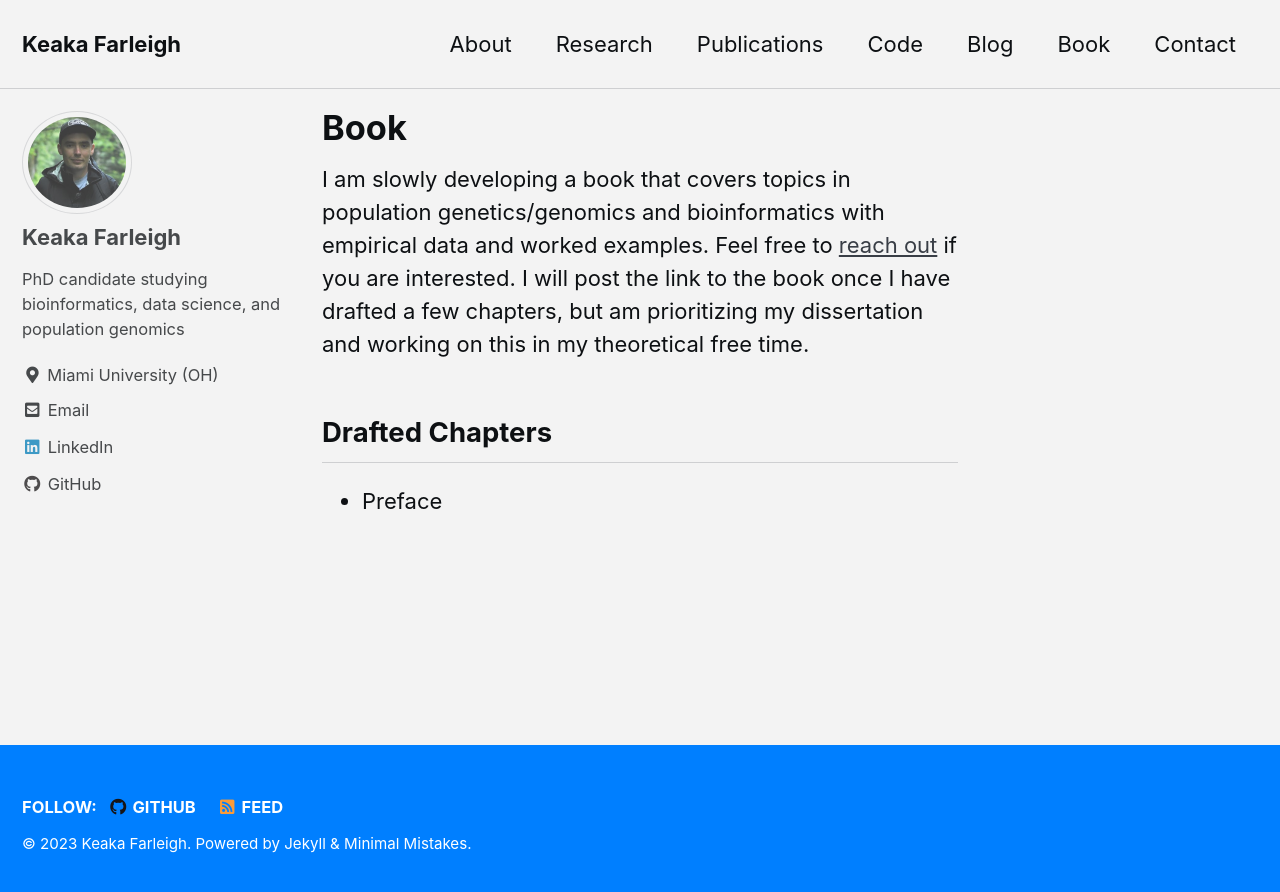
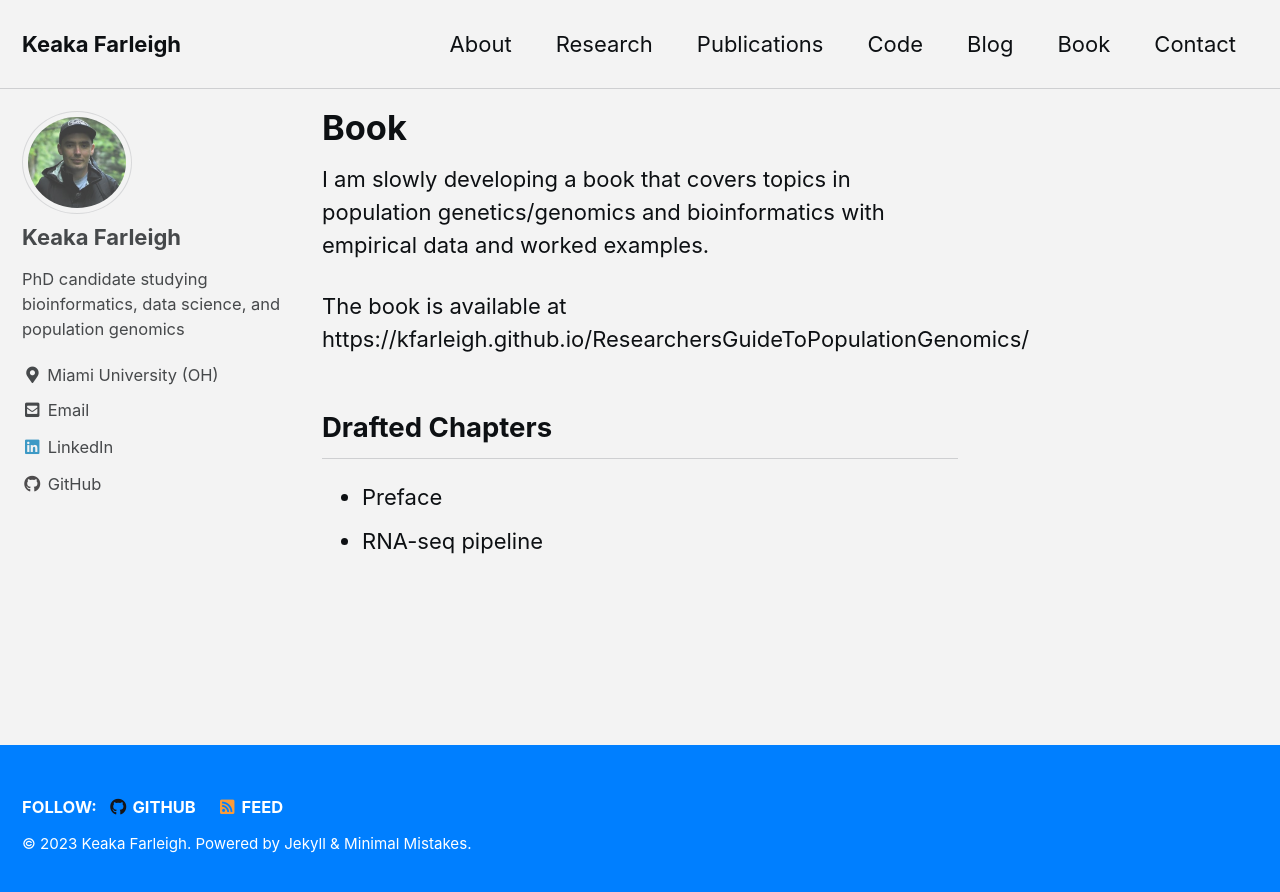
Before and after one commit to kfarleigh/kfarleigh.github.io, a Jekyll site: the page built from _pages/book.md, in a window 1280 px wide. Shown: the top 892 px of the page. Built offline with Jekyll 4.4.1, drawn with Linux system fonts in a browser that asks for light colours; cached includes are drawn as plain includes.

Commit message:
Update book.md

```diff
--- a/_pages/book.md
+++ b/_pages/book.md
@@ -3,7 +3,10 @@ title: "Book"
 permalink: /book/
 taxonomy: blog
 ---
-I am slowly developing a book that covers topics in population genetics/genomics and bioinformatics with empirical data and worked examples. Feel free to [reach out](https://kfarleigh.github.io/contact/) if you are interested. I will post the link to the book once I have drafted a few chapters, but am prioritizing my dissertation and working on this in my theoretical free time.
+I am slowly developing a book that covers topics in population genetics/genomics and bioinformatics with empirical data and worked examples.
+
+The book is available at https://kfarleigh.github.io/ResearchersGuideToPopulationGenomics/
 
 ## Drafted Chapters
 - Preface
+- RNA-seq pipeline
```
